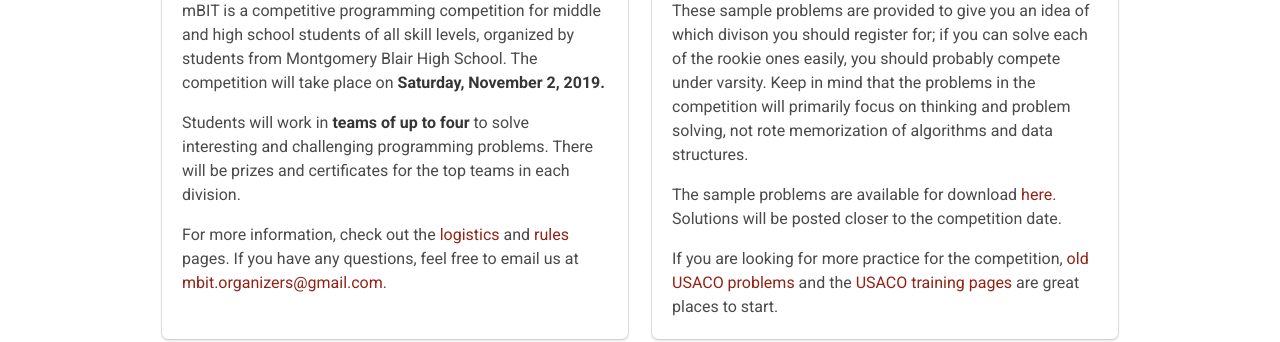
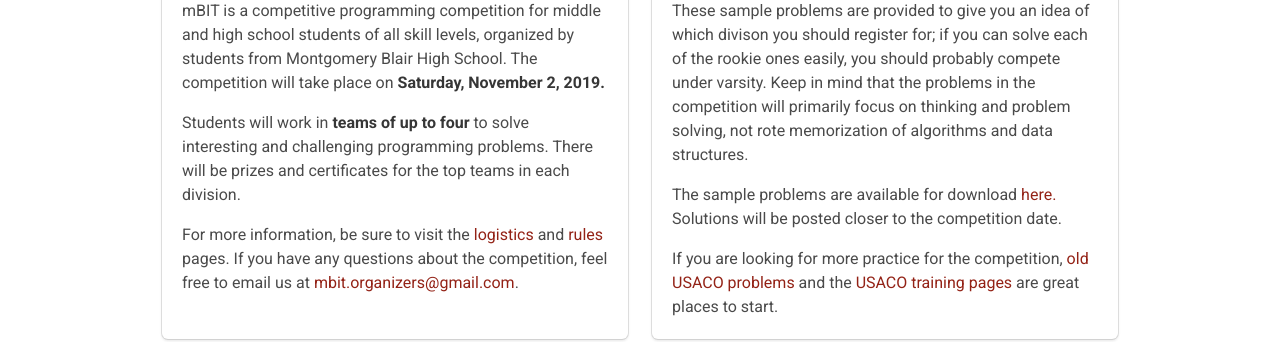
Before and after one commit to mbhs/mbit, a plain HTML site: page index.html in a window 1280 px wide. Shown: the part 648-990 px from the top of the page. Drawn offline with Linux system fonts and the light colour scheme.

Commit message:
alignment

```diff
--- a/index.html
+++ b/index.html
@@ -57,7 +57,7 @@
 					<div class="content">
 						<p>mBIT is a competitive programming competition for middle and high school students of all skill levels, organized by students from Montgomery Blair High School. The competition will take place on <strong>Saturday, November 2, 2019.</strong></p>
 						<p>Students will work in <strong>teams of up to four</strong> to solve interesting and challenging programming problems. There will be prizes and certificates for the top teams in each division.</p>
-						<p>For more information, check out the <a href="/logistics">logistics</a> and <a href="/rules">rules</a> pages. If you have any questions, feel free to email us at <a href="mailto:mbit.organizers@gmail.com">mbit.organizers@gmail.com</a>.</p>
+						<p>For more information, be sure to visit the <a href="/logistics">logistics</a> and <a href="/rules">rules</a> pages. If you have any questions about the competition, feel free to email us at <a href="mailto:mbit.organizers@gmail.com">mbit.organizers@gmail.com</a>.</p>
 					</div>
 				</div>
 			</div>
```
Also changed, not shown: templates/index.html (+1 -1 lines).
